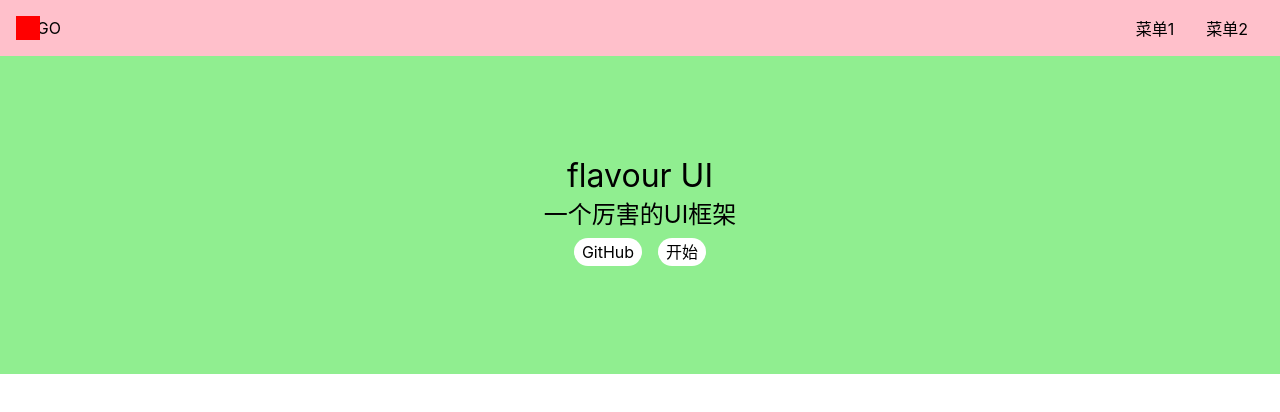
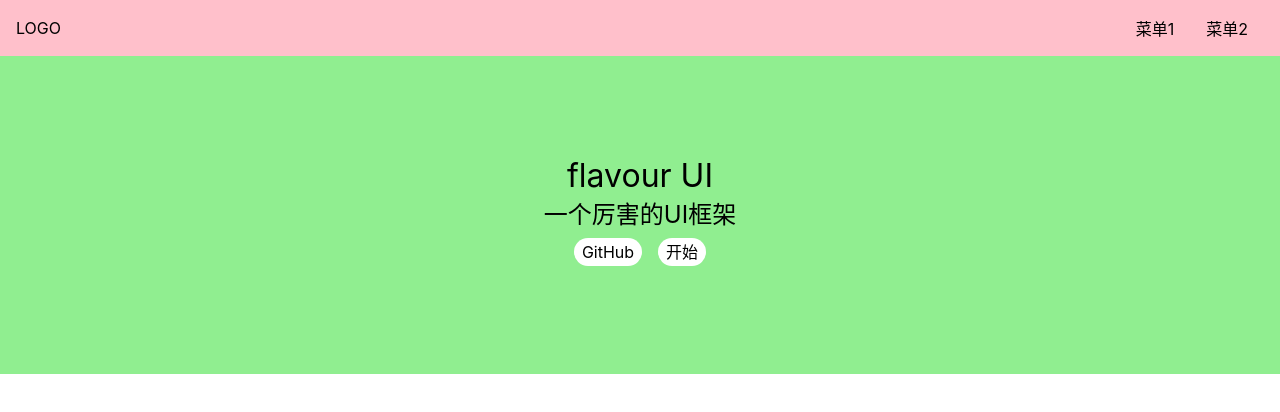
Before and after one commit to codingories/flavour-ui, a Vue app: page /doc in a window 1280 px wide. Shown: the top 412 px of the page. Built offline with nearby package versions, Linux system fonts and the light colour scheme.

Commit message:
按钮出现并可以响应切换

```diff
--- a/src/components/Topnav.vue
+++ b/src/components/Topnav.vue
@@ -1,11 +1,11 @@
 <template>
   <div class="topnav">
-    <div class="logo" @click="toggleMenu">LOGO</div>
+    <div class="logo">LOGO</div>
     <ul class="menu">
       <li>菜单1</li>
       <li>菜单2</li>
     </ul>
-    <span class="toggleAside"></span>
+    <span class="toggleAside" @click="toggleMenu"></span>
   </div>
 </template>
 
@@ -43,7 +43,6 @@
     }
   }
   > .toggleAside {
-    display: inline-block;
     width: 24px;
     height: 24px;
     background: red;
@@ -51,10 +50,14 @@
     left: 16px;
     top: 50%;
     transform: translateY(-50%);
+    display: none;
   }
-  @media (max-width:500px) {
+  @media (max-width:800px) {
     > .menu{display: none;}
     > .logo{margin: 0 auto;}
+    > .toggleAside {
+      display: inline-block;
+    }
   }
 }
 </style>
```
